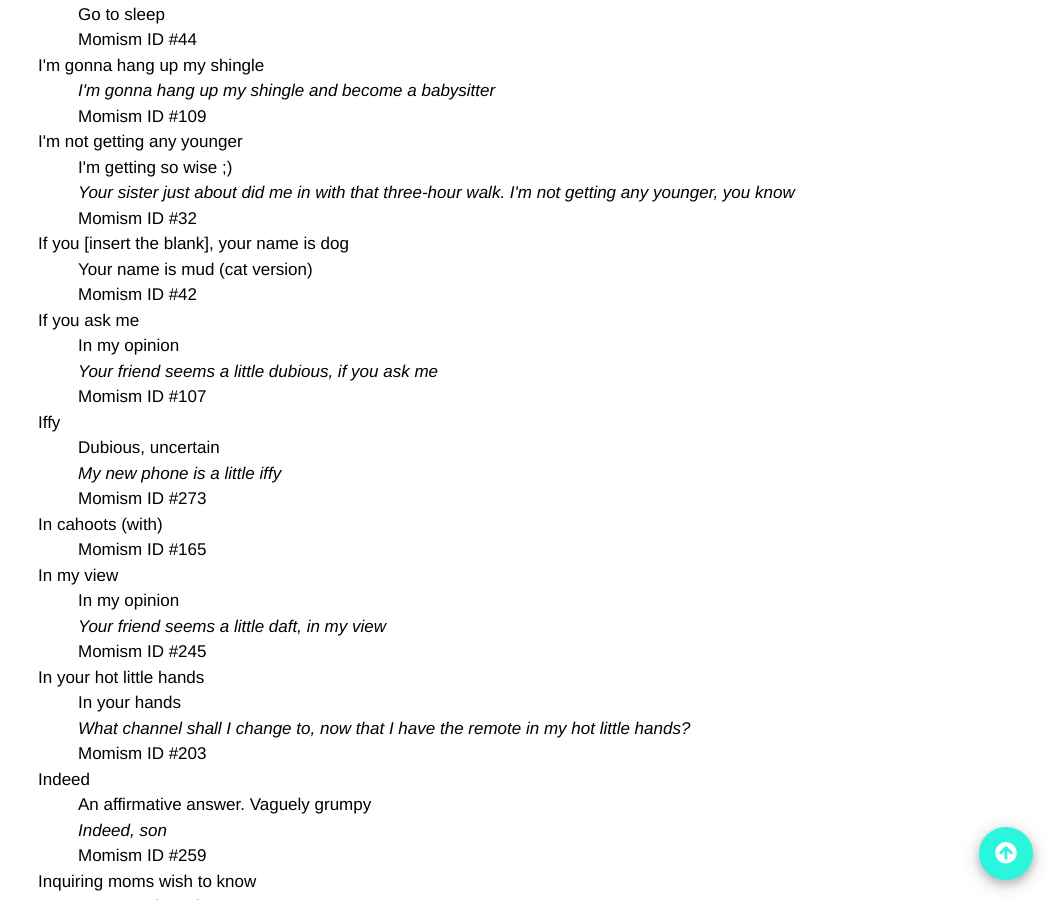
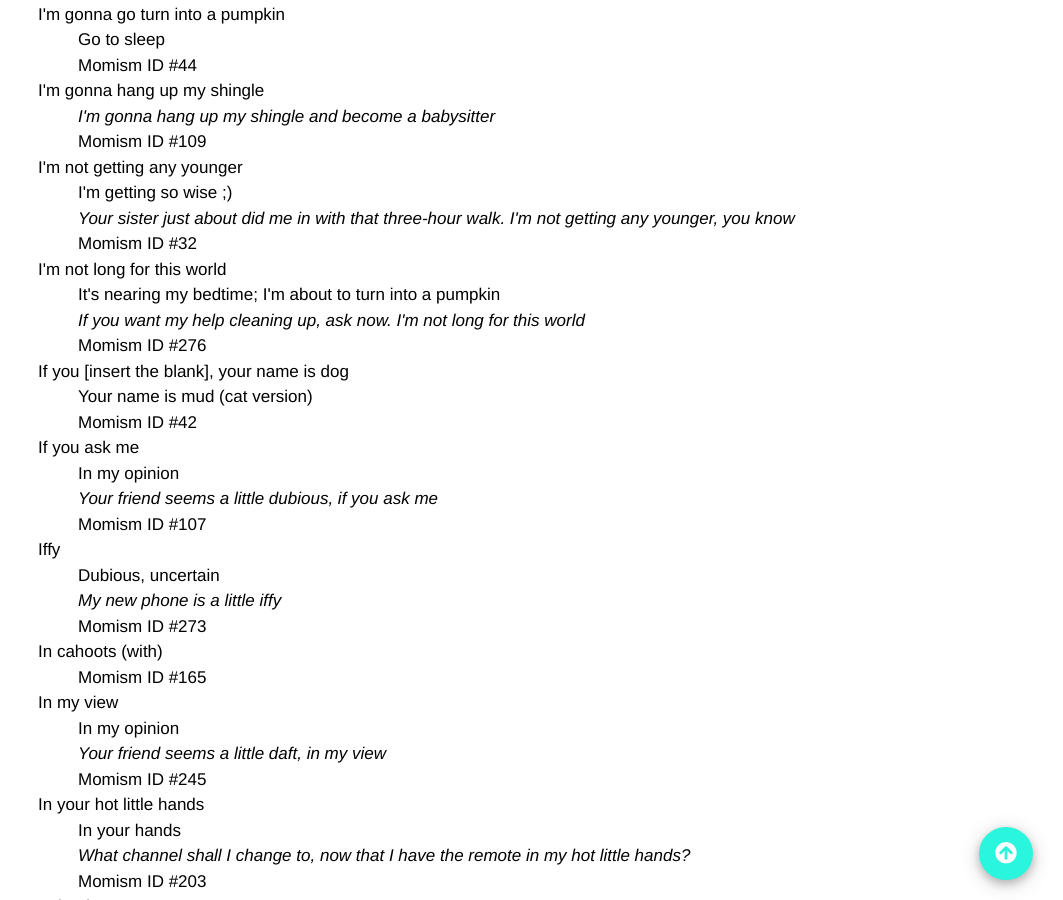
Before and after one commit to summerhays/new_momisms, a Jekyll site: the page built from _pages/old_list.md, in a window 1280 px wide and 900 px high, scrolled down 10574 px. Shown: the whole window, without its empty margins (217-1280 px from the left). Built offline with Jekyll 4.4.1, drawn with Linux system fonts in a browser that asks for light colours; some web fonts are replaced; comment, search, counter and statistics services are not loaded; some of the changed text lies outside the part shown.

Commit message:
not long for this world

```diff
--- a/_data/momisms.yaml
+++ b/_data/momisms.yaml
@@ -3,6 +3,7 @@
   order: 115
 - momism: "Academic medicine"
   definition: "Medical research"
+  example: "I used to work in academic medicine"
   order: 222
   links: "<img class='img_small' src='/assets/images/chemical-1293762_1280.png' alt='Test tube'>"
 - momism: "According to conventional wisdom"
@@ -140,7 +141,7 @@
   order: 184
 - momism: "Chowhound"
   definition: "Big eater"
-  example: "She's being a real chow hound--I think she might be in a growth spurt!"
+  example: "She's being a real chow hound — I think she might be in a growth spurt!"
   order: 241
 - momism: "Chup chup"
   definition: "An encouragement to move or hurry"
@@ -427,6 +428,10 @@
   definition: "I'm getting so wise ;)"
   example: "Your sister just about did me in with that three-hour walk. I'm not getting any younger, you know"
   order: 32
+- momism: "I'm not long for this world"
+  definition: "It's nearing my bedtime; I'm about to turn into a pumpkin"
+  example: "If you want my help cleaning up, ask now. I'm not long for this world"
+  order: 276
 - momism: "If you [insert the blank], your name is dog"
   definition: "Your name is mud (cat version)"
   order: 42
@@ -557,7 +562,7 @@
   order: 72
 - momism: "Lost your mind"
   definition: "(Exclamation) Are you crazy?"
-  example: "You planted Rose of Sharon -- have you lost your mind?"
+  example: "You planted Rose of Sharon — have you lost your mind?"
   order: 271
 - momism: "Lovey"
   definition: "Refers to her daughter"
```
